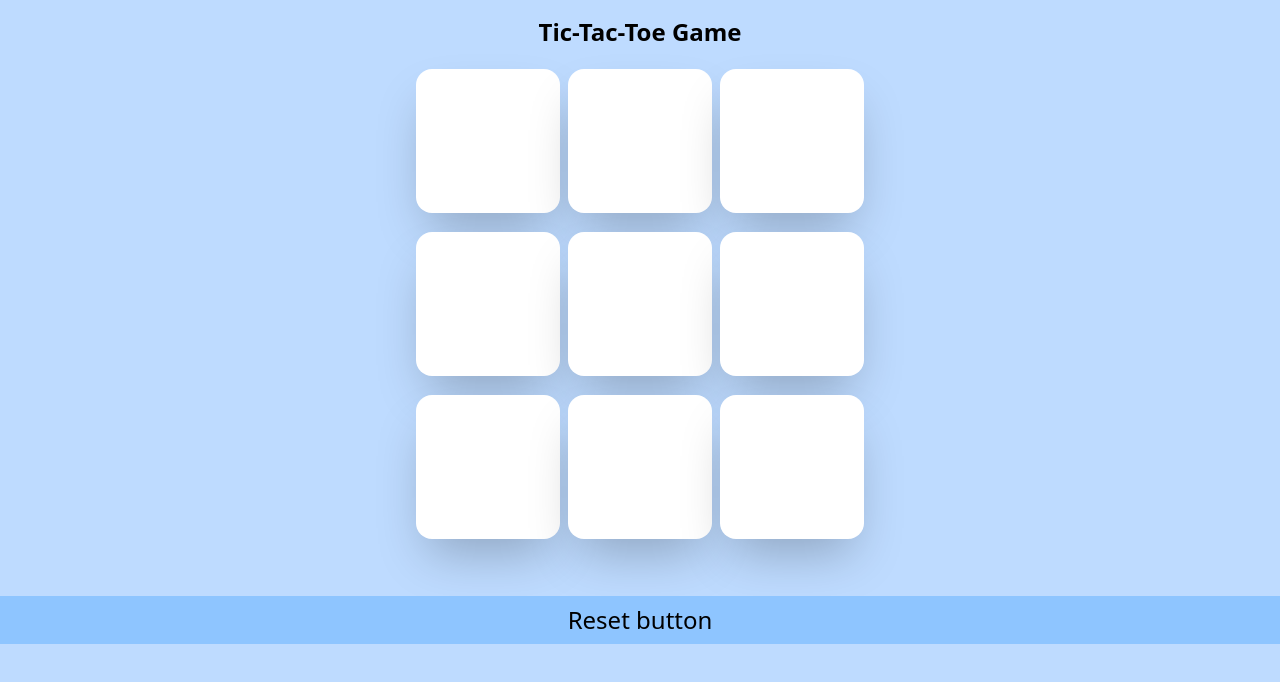
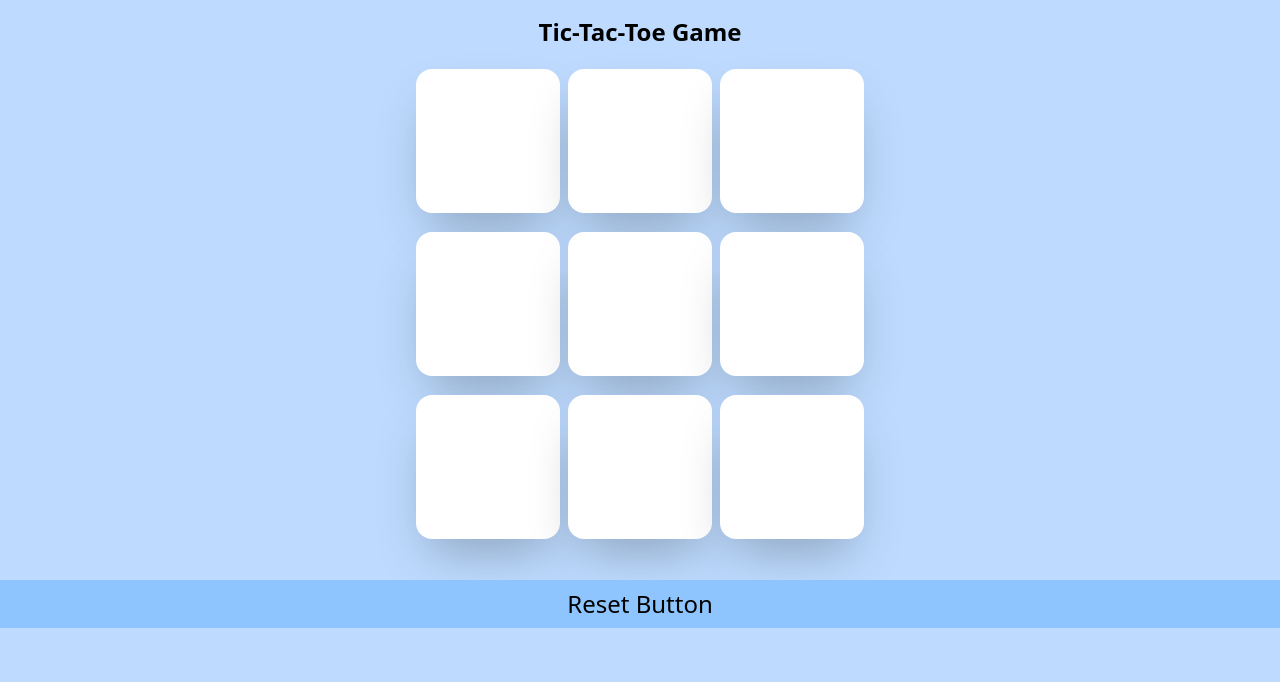
Before and after one commit to piyushgupta04/tic-tac-toe, a website: page index.html in a window 1280 px wide. Drawn offline with Linux system fonts and the light colour scheme.

Commit message:
fixed element shift
fixed element shift when hit reset btn in the mid of the game

```diff
--- a/index.html
+++ b/index.html
@@ -22,8 +22,8 @@
         </div>
     </div>
     <div class="flex justify-center text-center flex-col mt-5">
-        <p id="msg" class="p-2 "></p>
-        <button id="reset" class="text-2xl p-2 bg-blue-300 ">Reset button</button>
+        <p id="msg" class="p-2 hidden">Lorem.</p>
+        <button id="reset" class="text-2xl p-2 bg-blue-300 ">Reset Button</button>
     </div>
     <script src="script.js"></script>
 </body>
```
